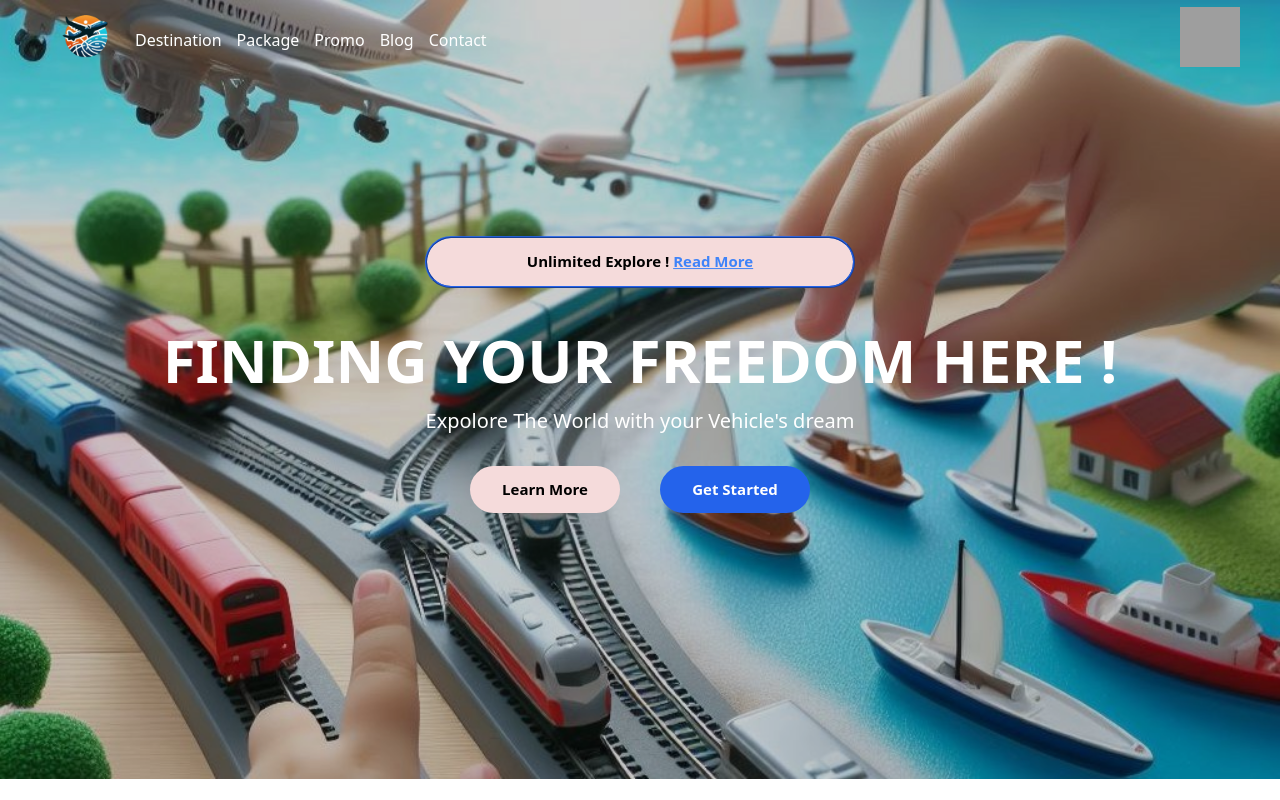
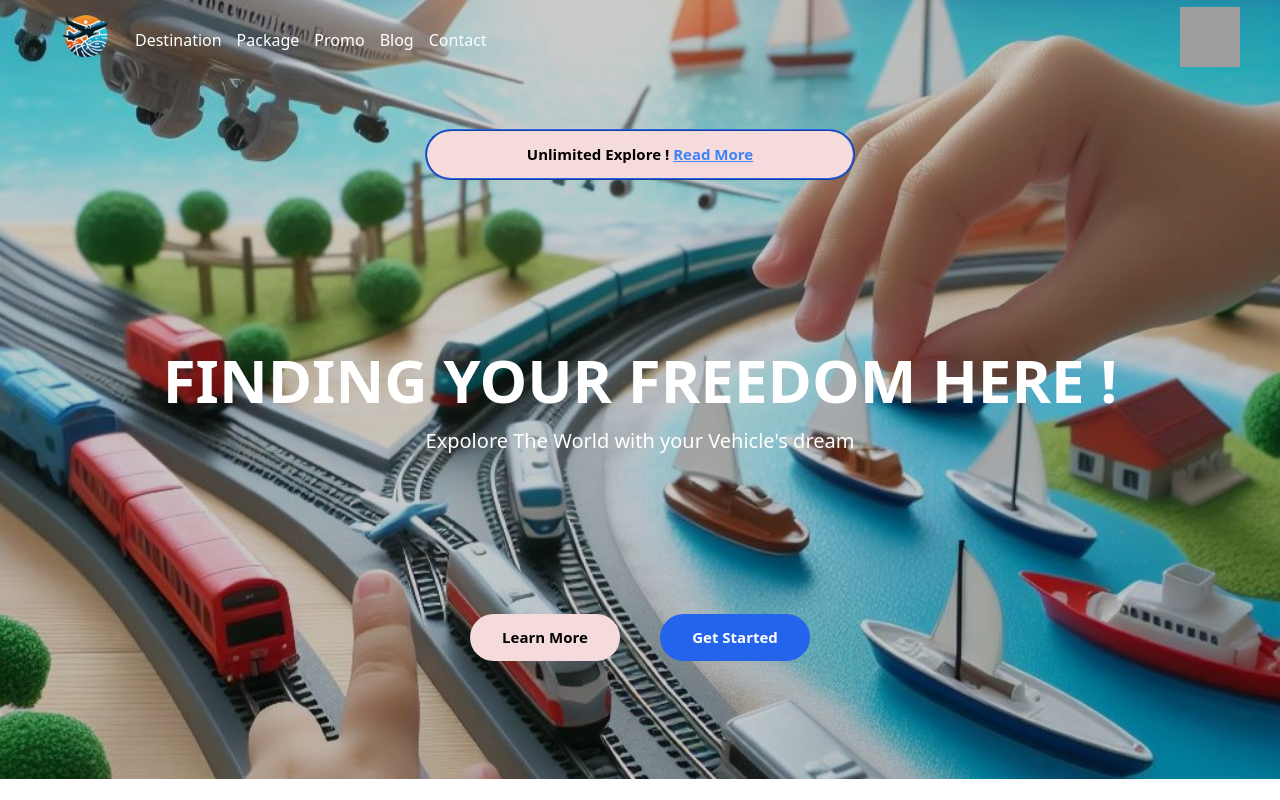
Before and after one commit to daffatabiano/vigilant-dollop, a Next.js app: page / in a window 1280 px wide. Shown: the top 800 px of the page. Built offline with nearby package versions, Linux system fonts and the light colour scheme; grey boxes are pictures that could not be loaded.

Commit message:
fixing layout of home-header

```diff
--- a/src/Layout/HomeLayout.tsx
+++ b/src/Layout/HomeLayout.tsx
@@ -7,6 +7,7 @@ export default function HomeLayout() {
             <header className={home.header}>
                 <img src="/images/to-ravel-header.jpg" alt="logo" />
                 <div className={home['header-content']}>
+                    <div>
                         <Button
                             color={`${home['button-color']} ${home['button-width']}`}
                         >
@@ -15,8 +16,11 @@ export default function HomeLayout() {
                                 Read More
                             </a>
                         </Button>
+                    </div>
+                    <div>
                         <h1>FINDING YOUR FREEDOM HERE !</h1>
                         <p>Expolore The World with your Vehicle&apos;s dream</p>
+                    </div>
                     <div className="flex">
                         <Button color={home['button-color']}>Learn More</Button>
                         <Button>Get Started</Button>
--- a/src/styles/home.module.css
+++ b/src/styles/home.module.css
@@ -19,20 +19,28 @@
 .header-content {
     position: absolute;
     align-items: center;
-    margin: auto 0;
     display: flex;
     flex-direction: column;
-    justify-content: center;
     align-items: center;
-    margin-top: 10px;
+    margin: 20px 0;
+    /* line-height: 1.3; */
+    text-align: center;
+    height: 100%;
+
+    /* background-color: #2463eb; */
+    justify-content: space-evenly;
 }
 
 .header-content h1 {
     color: white;
-    font-size: 35px;
+    font-size: 20px;
     font-weight: bolder;
     text-align: center;
     line-height: 1.1;
+}
+
+.header-content p {
+    font-size: 10px;
 }
 
 .button {
@@ -243,14 +251,6 @@
 /* Tablet */
 @media (min-width: 768px) {
     /* Header */
-    .header-content {
-        align-items: center;
-        margin: auto 5px;
-        display: flex;
-        flex-direction: column;
-        justify-content: center;
-        align-items: center;
-    }
     .header-content h1 {
         font-size: 60px;
         font-weight: bolder;
@@ -362,6 +362,11 @@
 
 /* Desktop */
 @media (min-width: 1024px) {
+    .header-content {
+        line-height: 2.5;
+        /* background-color: #2463eb; */
+        align-content: space-around;
+    }
     .section-icons {
         grid-template-columns: repeat(6, 1fr);
     }
@@ -405,6 +410,13 @@
 
 /* Large Desktop */
 @media (min-width: 1440px) {
+    .header-content h1 {
+        font-size: 100px;
+    }
+    .header-content p {
+        font-size: 30px;
+    }
+
     .discover-container {
         width: 50%;
     }
@@ -430,14 +442,14 @@
 
 /* Mobile */
 
-@media (max-width: 375px) {
+/* @media (max-width: 375px) {
     .header-content h1 {
         font-size: 15px;
     }
     .header-content p {
         font-size: 10px;
     }
-}
+} */
 
 /* Animations */
 @keyframes bounce {
```
Lines whose indentation alone changed are shown as unchanged.
